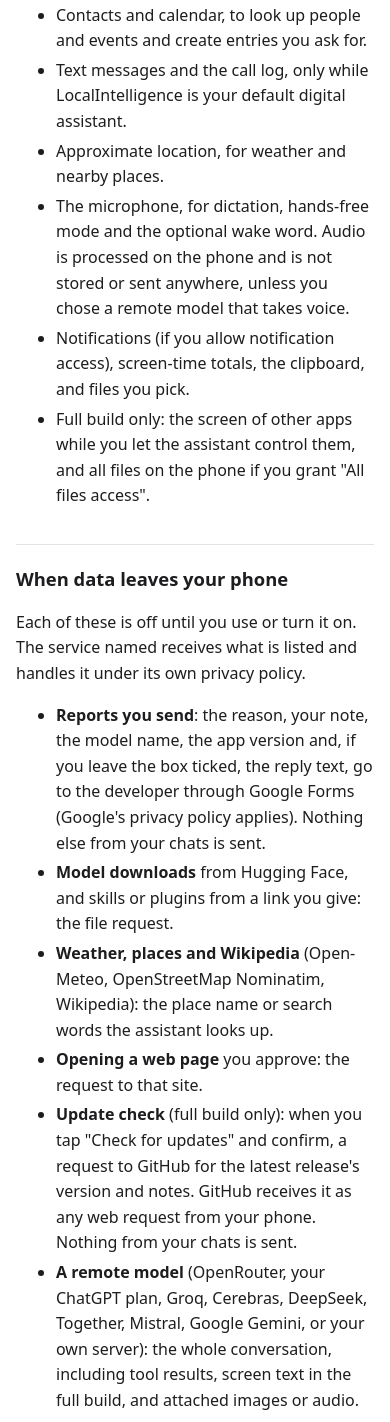
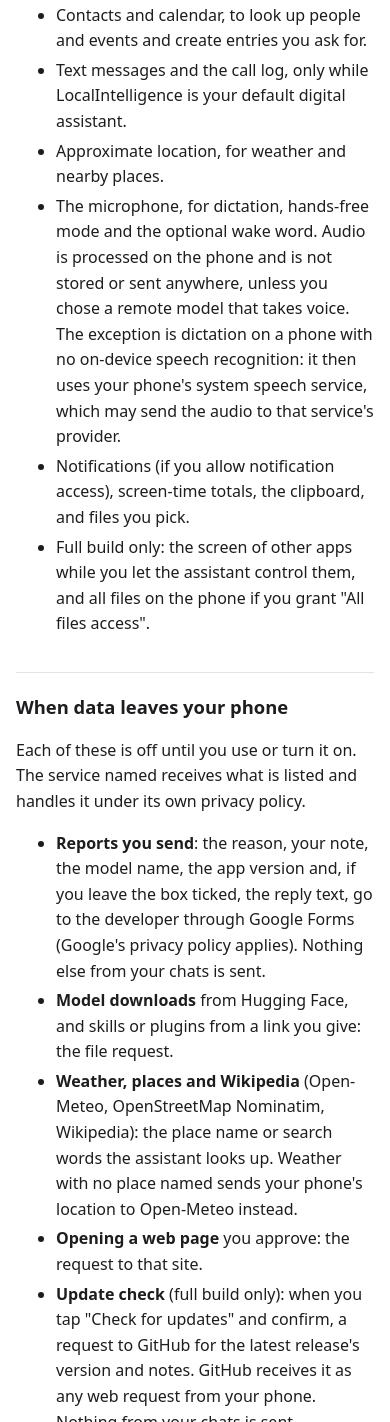
Before and after one commit to riceharvest/LocalIntelligence, a plain HTML site: page docs/privacy.html in a window 390 px wide. Shown: the part 1388-2810 px from the top of the page. Drawn offline with Linux system fonts and the light colour scheme.

Commit message:
docs(privacy): say when location and dictation audio leave the phone

```diff
--- a/docs/privacy.html
+++ b/docs/privacy.html
@@ -50,7 +50,9 @@ one exception is a report you choose to send, described below.</p>
   <li>Text messages and the call log, only while LocalIntelligence is your default digital assistant.</li>
   <li>Approximate location, for weather and nearby places.</li>
   <li>The microphone, for dictation, hands-free mode and the optional wake word. Audio is processed on
-      the phone and is not stored or sent anywhere, unless you chose a remote model that takes voice.</li>
+      the phone and is not stored or sent anywhere, unless you chose a remote model that takes voice. The
+      exception is dictation on a phone with no on-device speech recognition: it then uses your phone's system
+      speech service, which may send the audio to that service's provider.</li>
   <li>Notifications (if you allow notification access), screen-time totals, the clipboard, and files
       you pick.</li>
   <li>Full build only: the screen of other apps while you let the assistant control them, and all
@@ -67,7 +69,8 @@ handles it under its own privacy policy.</p>
   <li><strong>Model downloads</strong> from Hugging Face, and skills or plugins from a link you give:
       the file request.</li>
   <li><strong>Weather, places and Wikipedia</strong> (Open-Meteo, OpenStreetMap Nominatim, Wikipedia):
-      the place name or search words the assistant looks up.</li>
+      the place name or search words the assistant looks up. Weather with no place named sends your
+      phone's location to Open-Meteo instead.</li>
   <li><strong>Opening a web page</strong> you approve: the request to that site.</li>
   <li><strong>Update check</strong> (full build only): when you tap "Check for updates" and confirm, a request
       to GitHub for the latest release's version and notes. GitHub receives it as any web request from
```
